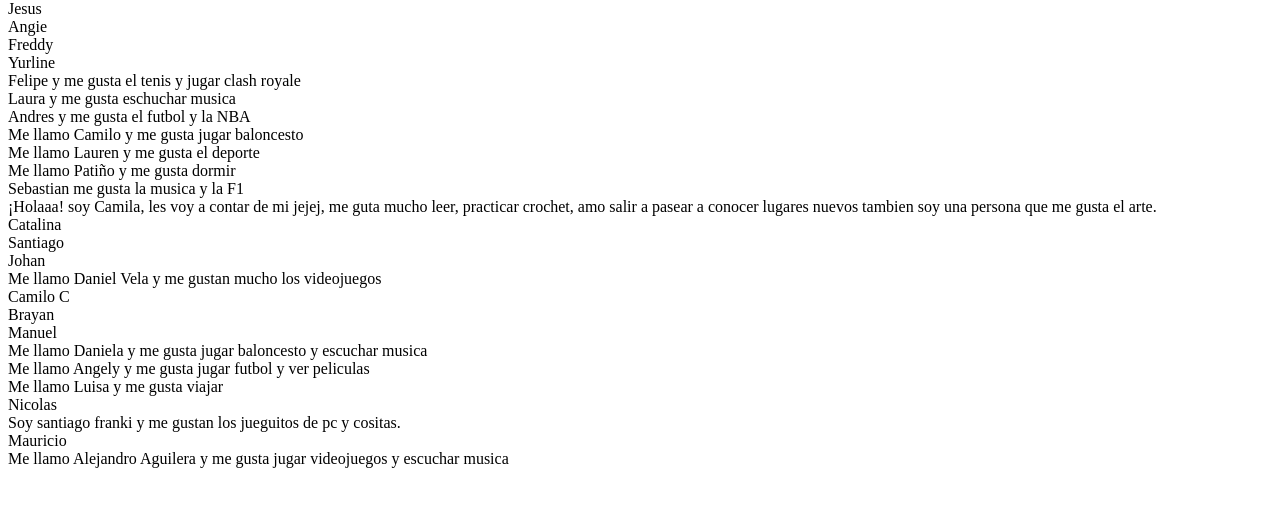
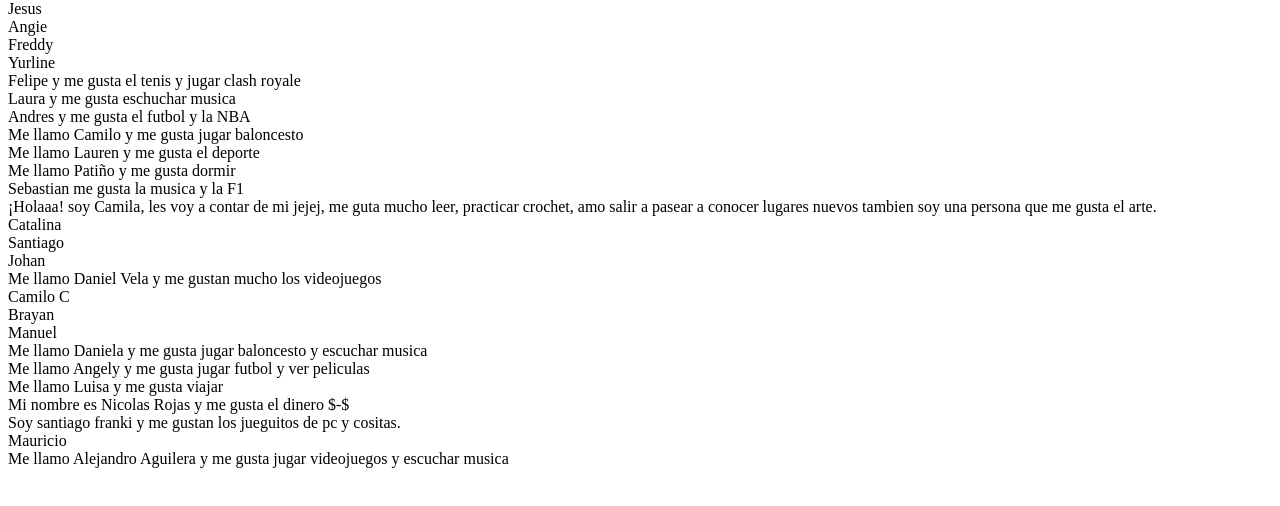
Before and after one commit to eccidev/systemscurity.github.io, a plain HTML site: page index.html in a window 1280 px wide. Shown: the part 66-572 px from the top of the page. Drawn offline with Linux system fonts and the light colour scheme.

Commit message:
Update index.html

```diff
--- a/index.html
+++ b/index.html
@@ -26,7 +26,7 @@
 		<div>Me llamo Daniela y me gusta jugar baloncesto y escuchar musica</div>
 		<div>Me llamo Angely y me gusta jugar futbol y ver peliculas</div>
 		<div>Me llamo Luisa y me gusta viajar</div>
-		<div>Nicolas</div>
+		<div>Mi nombre es Nicolas Rojas y me gusta el dinero $-$</div>
 		<div>Soy santiago franki y me gustan los jueguitos de pc y cositas.</div>
 		<div>Mauricio</div>
 		<div>Me llamo Alejandro Aguilera y me gusta jugar videojuegos y escuchar musica</div>
```
